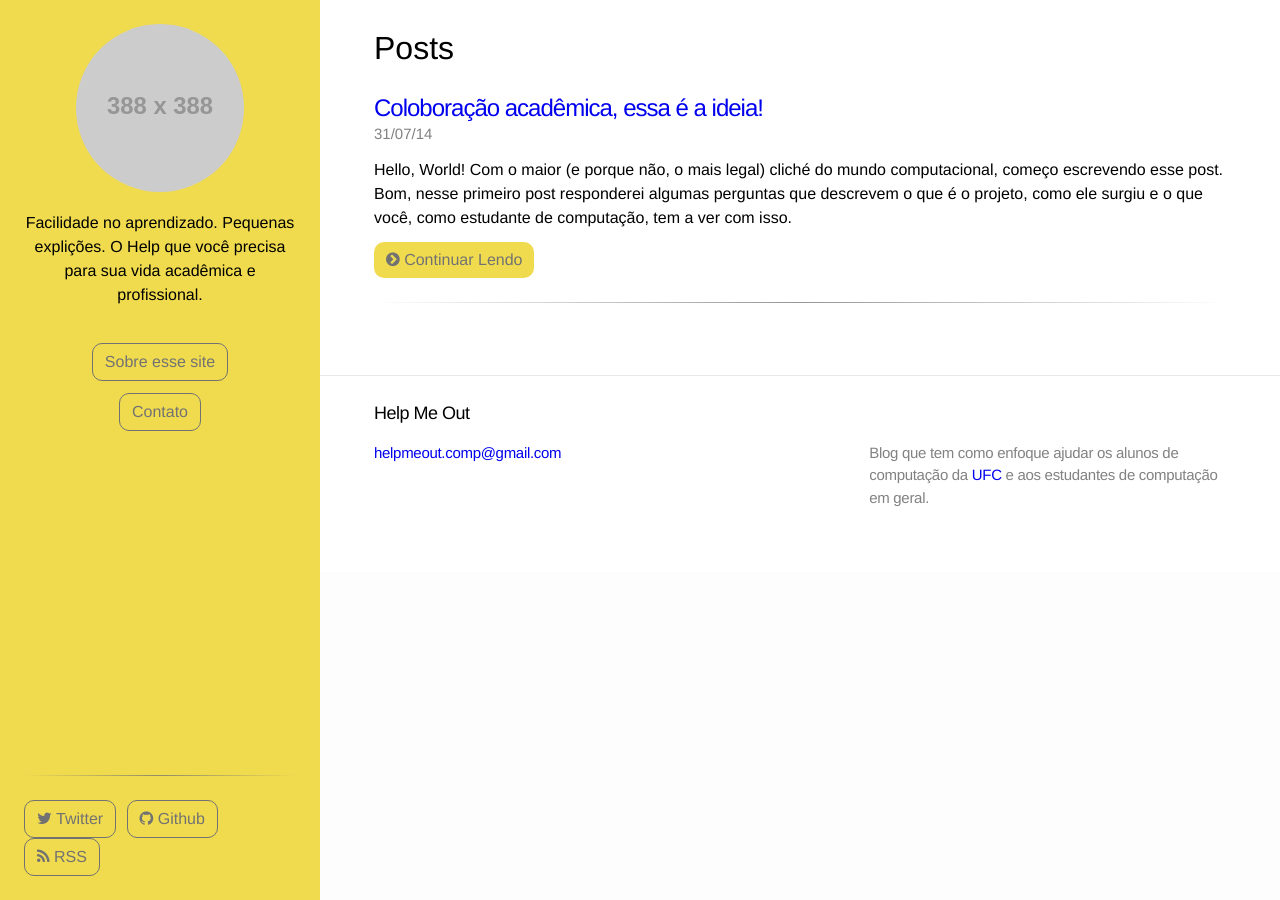
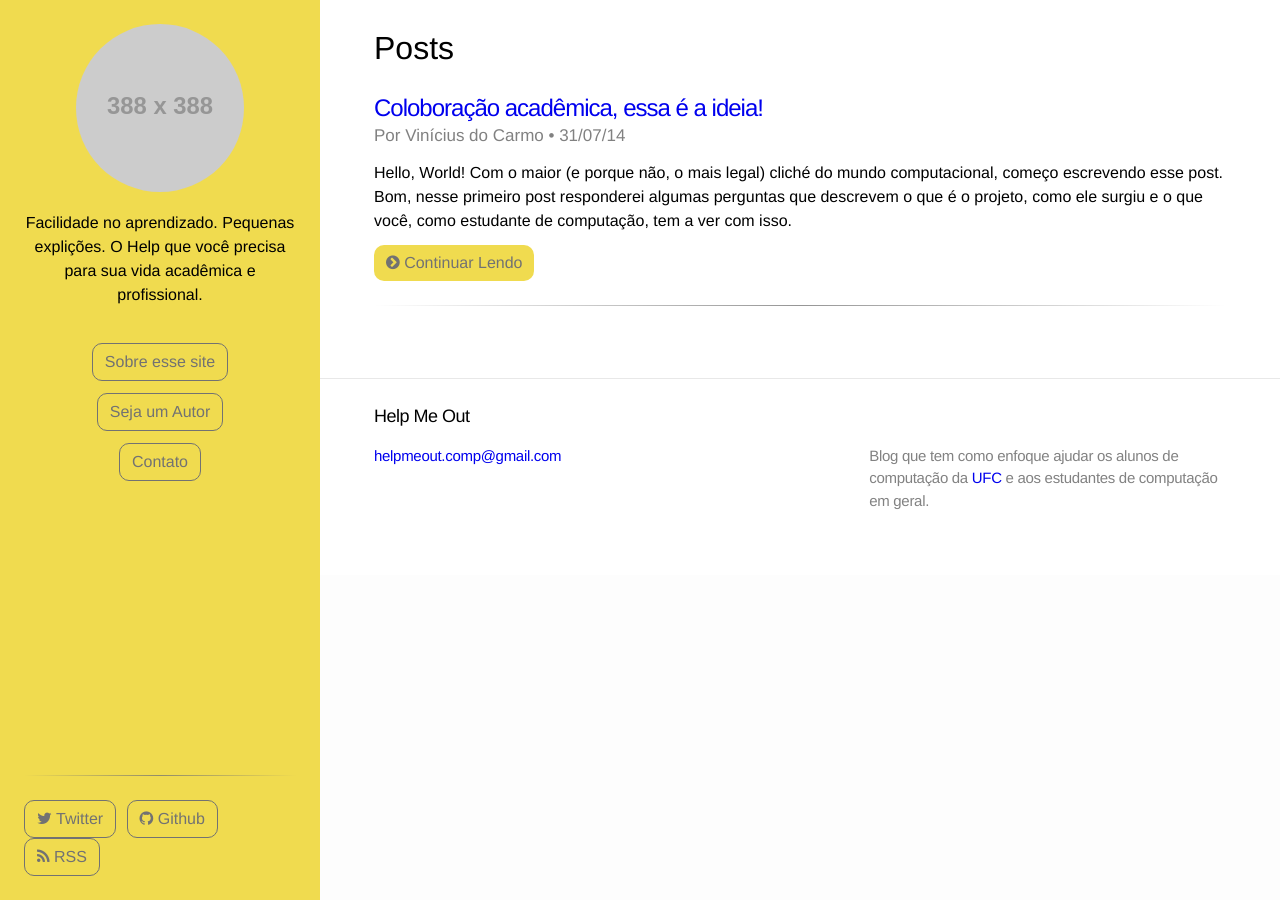
Before and after one commit to vinimdocarmo/help-me-out, a Jekyll site: the page built from index.html, in a window 1280 px wide. Built offline with Jekyll 4.4.1, drawn with Linux system fonts in a browser that asks for light colours; nearby versions of some CDN libraries.

Commit message:
Modifica alguns detalhes no layout

```diff
--- a/_includes/header.html
+++ b/_includes/header.html
@@ -4,7 +4,7 @@
 
     <div class="site-logo">
       <a href="{{ site.baseurl }}/">
-        <img src="http://fakeimg.pl/388x388/fff/?text={{ site.title }}" style="border-radius: 50%;">
+        <img src="http://fakeimg.pl/388x388/f2f2f2/?text={{ site.title }}" style="border-radius: 50%;">
       </a>
     </div>
 
@@ -12,6 +12,10 @@
 
     <div class="centered">
       <a href="/about" class="button breathe-top">Sobre esse site</a>
+    </div>
+
+    <div class="centered">
+      <a href="/help-them-out" class="button breathe-top">Seja um Autor</a>
     </div>
 
     <div class="centered">
--- a/_layouts/post.html
+++ b/_layouts/post.html
@@ -5,7 +5,7 @@ layout: default
 
   <header class="post-header">
     <h1>{{ page.title }}</h1>
-    <p class="meta">{{ page.date | date: "%d/%m/%y" }}{% if page.author %} • {{ page.author }}{% endif %}{% if page.meta %} • {{ page.meta }}{% endif %}</p>
+    <p class="meta">{% if page.author %} Por {{ page.author }} <a href="{{ page.author_contact }}" target="_blank"><i class="fa fa-link"></i></a>{% endif %} • {{ page.date | date: "%d/%m/%y" }}{% if page.meta %} • {{ page.meta }}{% endif %}</p>
   </header>
 
   <article class="post-content">
--- a/assets/css/main.css
+++ b/assets/css/main.css
@@ -228,9 +228,9 @@ hr.fancy {
   line-height: 1;
 }
 
-.posts .post-date {
+.posts .post-info {
   display: block;
-  font-size: 15px;
+  font-size: 17px;
   color: #818181;
 }
 
@@ -248,7 +248,7 @@ hr.fancy {
 }
 
 .post-header .meta {
-  font-size: 15px;
+  font-size: 17px;
   color: #818181;
   margin-top: 5px;
 }
--- a/index.html
+++ b/index.html
@@ -10,7 +10,7 @@ layout: default
     {% for post in site.posts %}
       <li>
         <a class="post-link" href="{{ post.url | prepend: site.baseurl }}">{{ post.title }}</a>
-        <span class="post-date">{{ post.date | date: "%d/%m/%y" }}</span>
+        <span class="post-info">Por {% if post.author %}{{ post.author }}{% endif %} • {{ post.date | date: "%d/%m/%y" }}</span>
           <p class="breathe-top">{{ post.content | split: '<!--more-->' | first }}</p>
           <a href="{{ post.url | prepend: site.baseurl }}" class="button breathe-top">
             <i class="fa fa-chevron-circle-right"></i> Continuar Lendo
```
